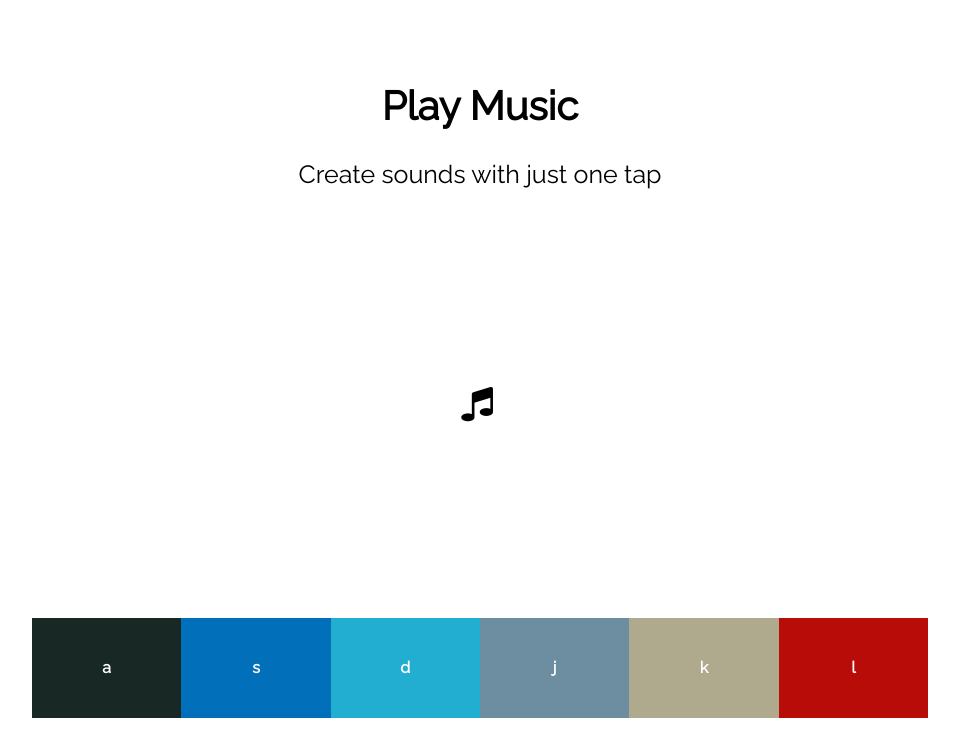
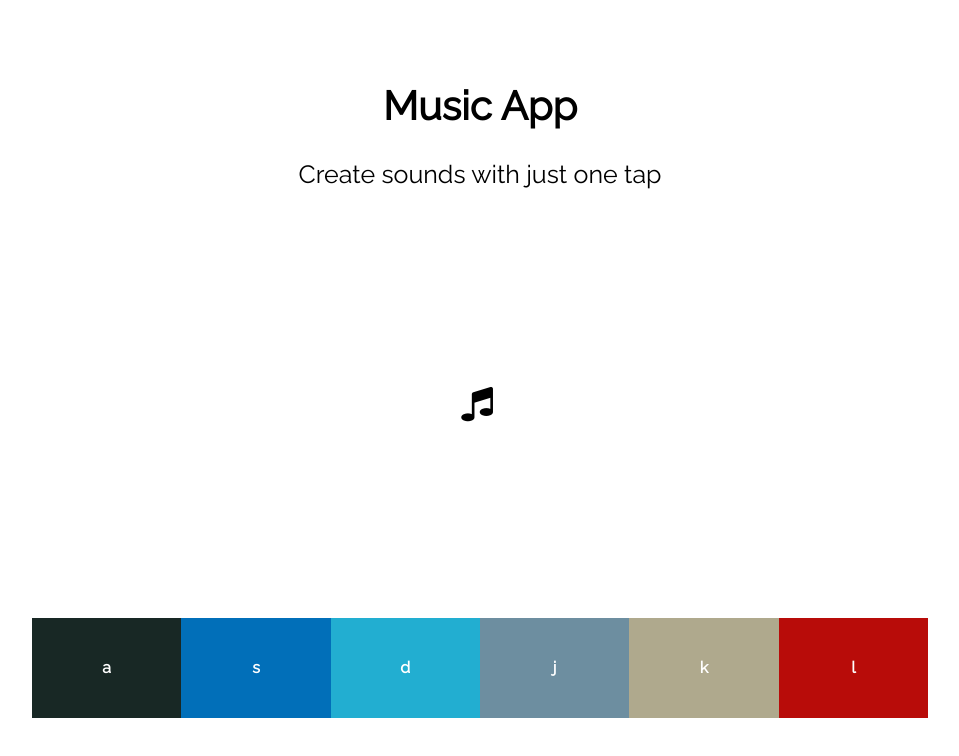
Before and after one commit to mueeznarejo/mueeznarejo.github.io, a plain HTML site: page index.html in a window 1280 px wide. Shown: the whole page, without its empty margins (160-1119 px from the left). Drawn offline with Linux system fonts and the light colour scheme.

Commit message:
updated title

```diff
--- a/index.html
+++ b/index.html
@@ -15,7 +15,7 @@
   <body>
     <section class="app">
       <header>
-        <h1>Play Music</h1>
+        <h1>Music App</h1>
         <p>Create sounds with just one tap</p>
       </header>
       <div class="visual">
```
